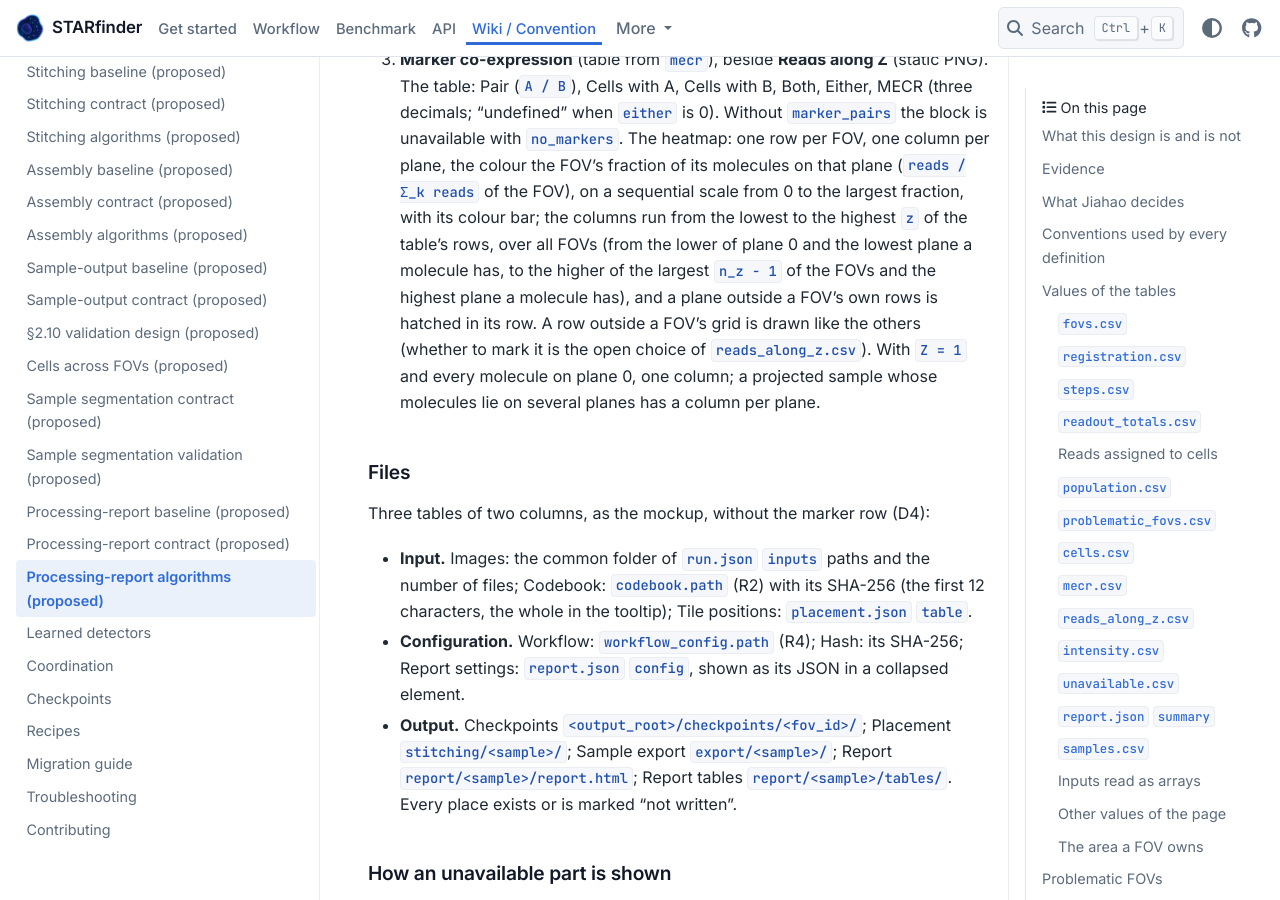
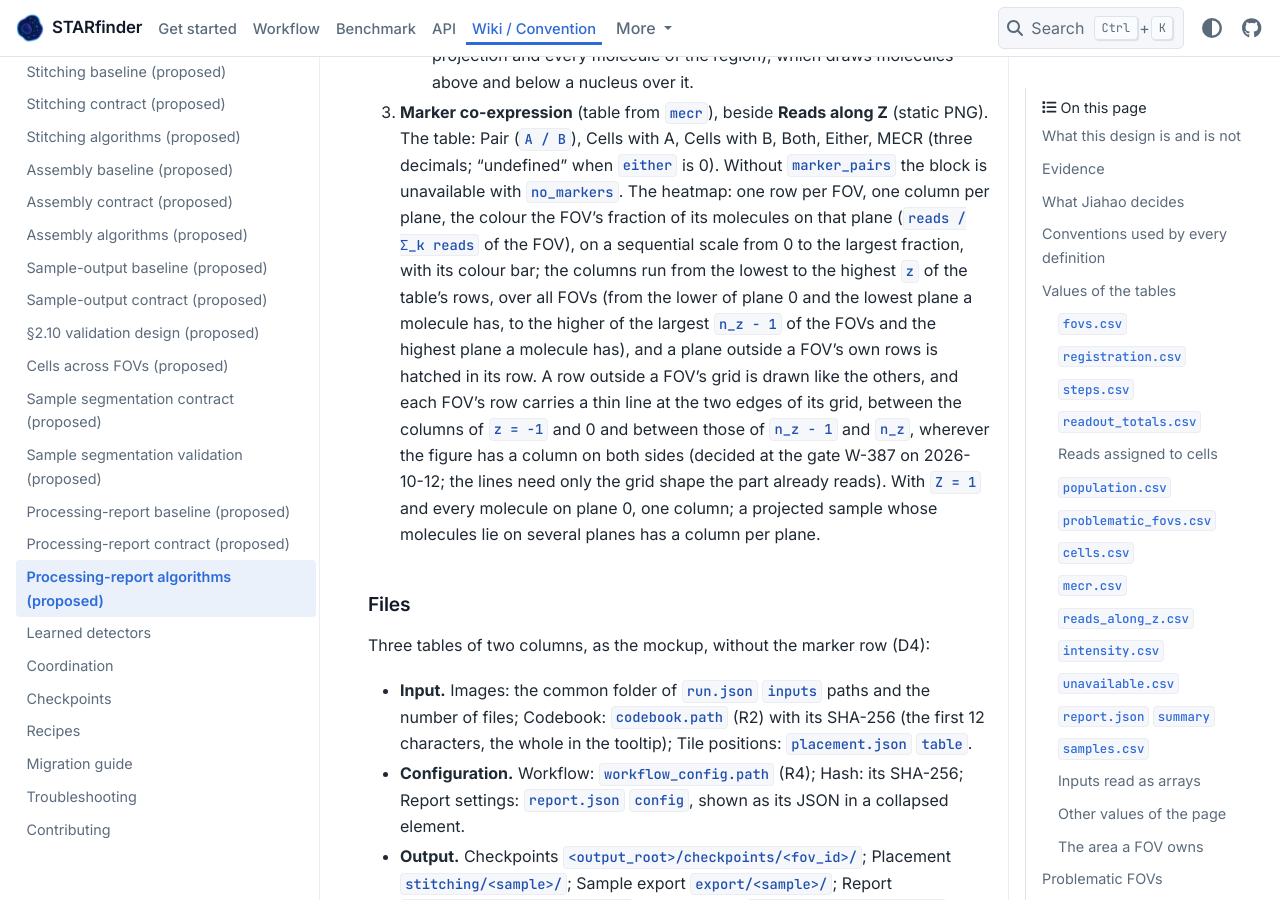
Before and after one commit to wanglab-broad/starfinder, a Sphinx documentation site: the page built from docs/report-algorithms.md, in a window 1280 px wide and 900 px high, scrolled down 40925 px. Built offline with Sphinx 7.4.7 and the PyData theme 0.15.4, drawn with Linux system fonts in a browser that asks for light colours; some of the changed text lies outside the part shown.

Commit message:
docs(w-387): mark the grid edges in the figure of the reads along Z
Jiahao decided on 2026-10-12, with the approval of the §2.11 gate W-387
(approval record of that date, follow-up 1), that a row of
reads_along_z.csv outside its FOV's grid is marked in the figure only: a
thin line at the two edges of each FOV's grid, and no new column in the
table (choice Z-M of the W-449 notes, option ZM2). The two sentences of
docs/report-algorithms.md that named it an open choice now state the
decision. No other line changes. Batch-preparation commit of the first
§2.11 implementation batch, applied by the operator.

Linear-Issue: W-387
Co-Authored-By: Claude Opus 5.5 <noreply@anthropic.com>

```diff
--- a/docs/report-algorithms.md
+++ b/docs/report-algorithms.md
@@ -416,8 +416,9 @@ reads(f, k) = #{m : m.fov_id = f, plane(m) = k}      one row for each k = k_lo(f
 
 The rows of a FOV run without a gap, with 0 where no molecule lies; a FOV whose molecules all
 lie in `[0, n_z − 1]`, or that has none, has the `n_z` rows 0 to `n_z − 1`. `Σ_k reads(f, k)`
-equals the FOV's molecules of the table. A row outside `[0, n_z − 1]` is not marked as such
-(an open choice, in the W-449 notes).
+equals the FOV's molecules of the table. A row outside `[0, n_z − 1]` is not marked in the
+table; the figure of the reads along Z marks the edges of each FOV's grid (decided at the gate
+W-387 on 2026-10-12: a mark in the figure, no new column).
 
 A molecule whose plane lies outside its FOV's grid is not for that reason excluded
 `outside_grid`: in `assembly/_assemble.py`: `assemble`, a FOV whose grid has one plane gives
@@ -1041,8 +1042,10 @@ the residual map uses arrows and colour as below.
    lowest to the highest `z` of the table's rows, over all FOVs (from the lower of plane 0
    and the lowest plane a molecule has, to the higher of the largest `n_z − 1` of the FOVs
    and the highest plane a molecule has), and a plane outside a FOV's own rows is hatched in
-   its row. A row outside a FOV's grid is drawn like the others (whether to mark it is the
-   open choice of `reads_along_z.csv`). With `Z = 1` and every molecule on plane 0, one
+   its row. A row outside a FOV's grid is drawn like the others, and each FOV's row carries a
+   thin line at the two edges of its grid, between the columns of `z = −1` and 0 and between
+   those of `n_z − 1` and `n_z`, wherever the figure has a column on both sides (decided at the
+   gate W-387 on 2026-10-12; the lines need only the grid shape the part already reads). With `Z = 1` and every molecule on plane 0, one
    column; a projected sample whose molecules lie on several planes has a column per plane.
 
 ### Files
```
